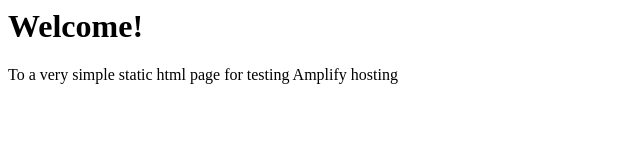
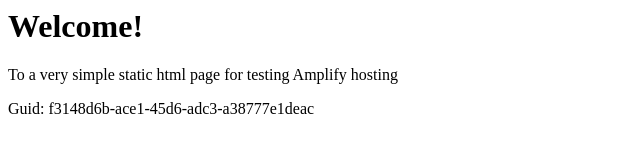
Before and after one commit to aws-aemilia-icn/Github-PR-Commit-Integration-Test-DoNotTouch-v1-preprod-ap-northeast-2, a website: page src/index.html in a window 1280 px wide. Shown: the whole page, without its empty margins (0-640 px from the left). Drawn offline with Linux system fonts and the light colour scheme.

Commit message:
commit from integ tests

```diff
--- a/src/index.html
+++ b/src/index.html
@@ -1,3 +1,5 @@
+
+
 <html lang="en">
 
 <head>
@@ -10,6 +12,6 @@
 <body>
     <h1>Welcome!</h1>
     <p>To a very simple static html page for testing Amplify hosting</p>
-</body>
+    <p>Guid: f3148d6b-ace1-45d6-adc3-a38777e1deac</p></body>
 
 </html>
```
